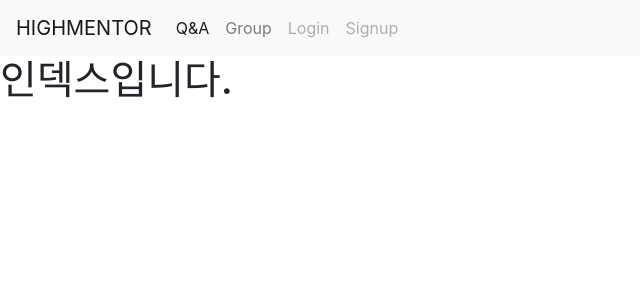
After one commit to highmentor/high_mento, a Django app: page / in a window 1280 px wide. The commit adds this page. Shown: the top 300 px of the page, without its empty margins (0-640 px from the left). Run offline with Django 3.2, Linux system fonts and the light colour scheme; some libraries are stand-ins or nearby versions.

Commit message:
main 홈페이지 메인 추가했음

```diff
--- a/CBV_CRUD/urls.py
+++ b/CBV_CRUD/urls.py
@@ -15,10 +15,12 @@ Including another URLconf
 """
 from django.contrib import admin
 from django.urls import path,include
+from . import views
 
 
 urlpatterns = [
     path('admin/', admin.site.urls),
+    path('', views.HomePage.as_view(), name = 'home'),
     path('uni_infor/',include('uni_infor.urls')),
     path('questions/', include('questions.urls')),
     path('accounts/', include('accounts.urls')),
--- /dev/null
+++ b/CBV_CRUD/views.py
@@ -0,0 +1,4 @@
+from django.views.generic import TemplateView
+
+class HomePage(TemplateView):
+    template_name = 'home.html'
--- a/templates/base.html
+++ b/templates/base.html
@@ -37,7 +37,7 @@
             <a class="nav-link disabled" href="{% url 'accounts:login'%}">Login</a>
           </li>
           <li class="nav-item">
-            <a class="nav-link disabled" href="{% url 'accounts:signup'%}">Signin</a>
+            <a class="nav-link disabled" href="{% url 'accounts:signup'%}">Signup</a>
           </li>
           {% endif %}
         </ul>
--- /dev/null
+++ b/templates/home.html
@@ -0,0 +1,6 @@
+{% extends 'base.html'%}
+
+{% block content %}
+<h1>인덱스입니다.</h1>
+
+{% endblock %}
```
Also changed, not shown: db.sqlite3.
